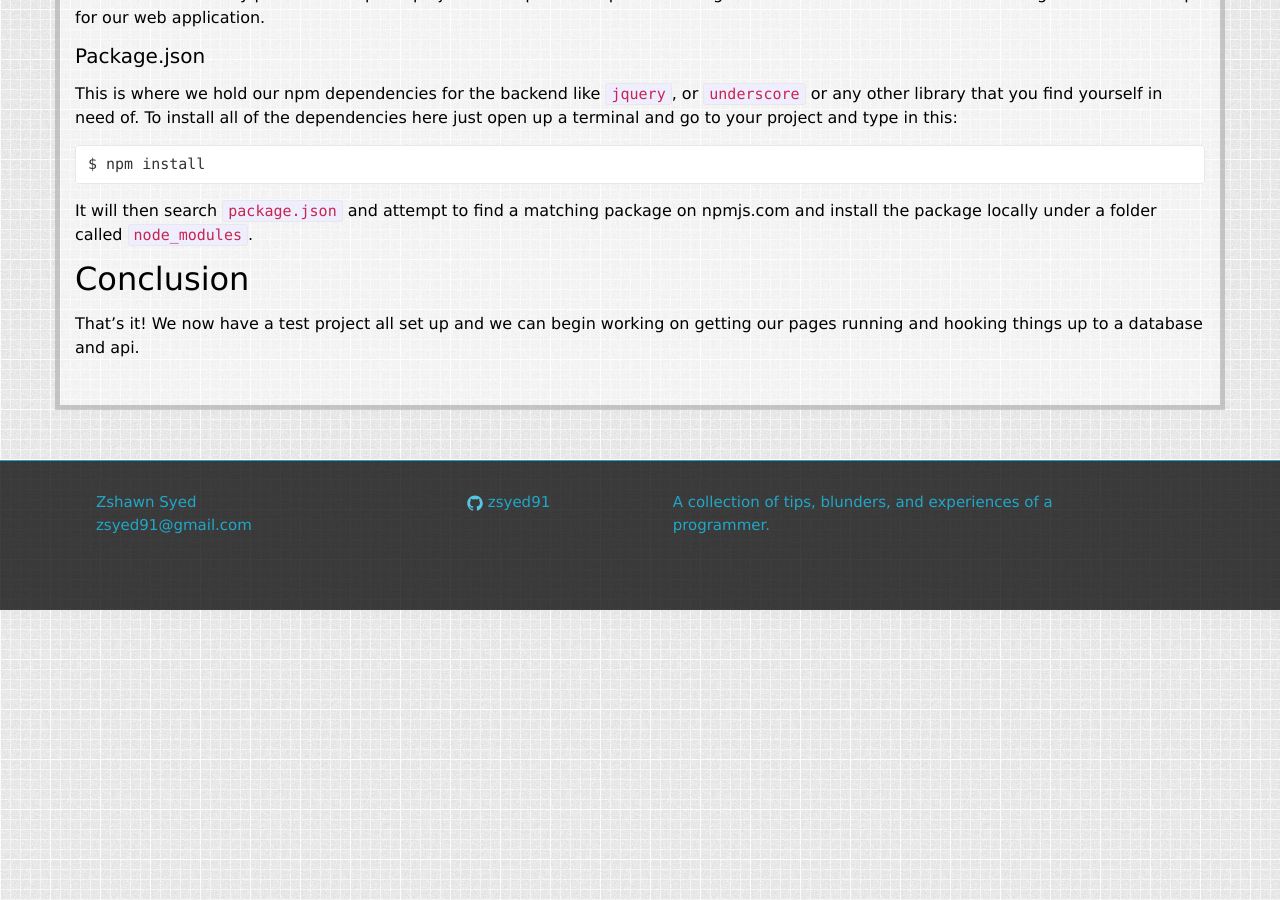
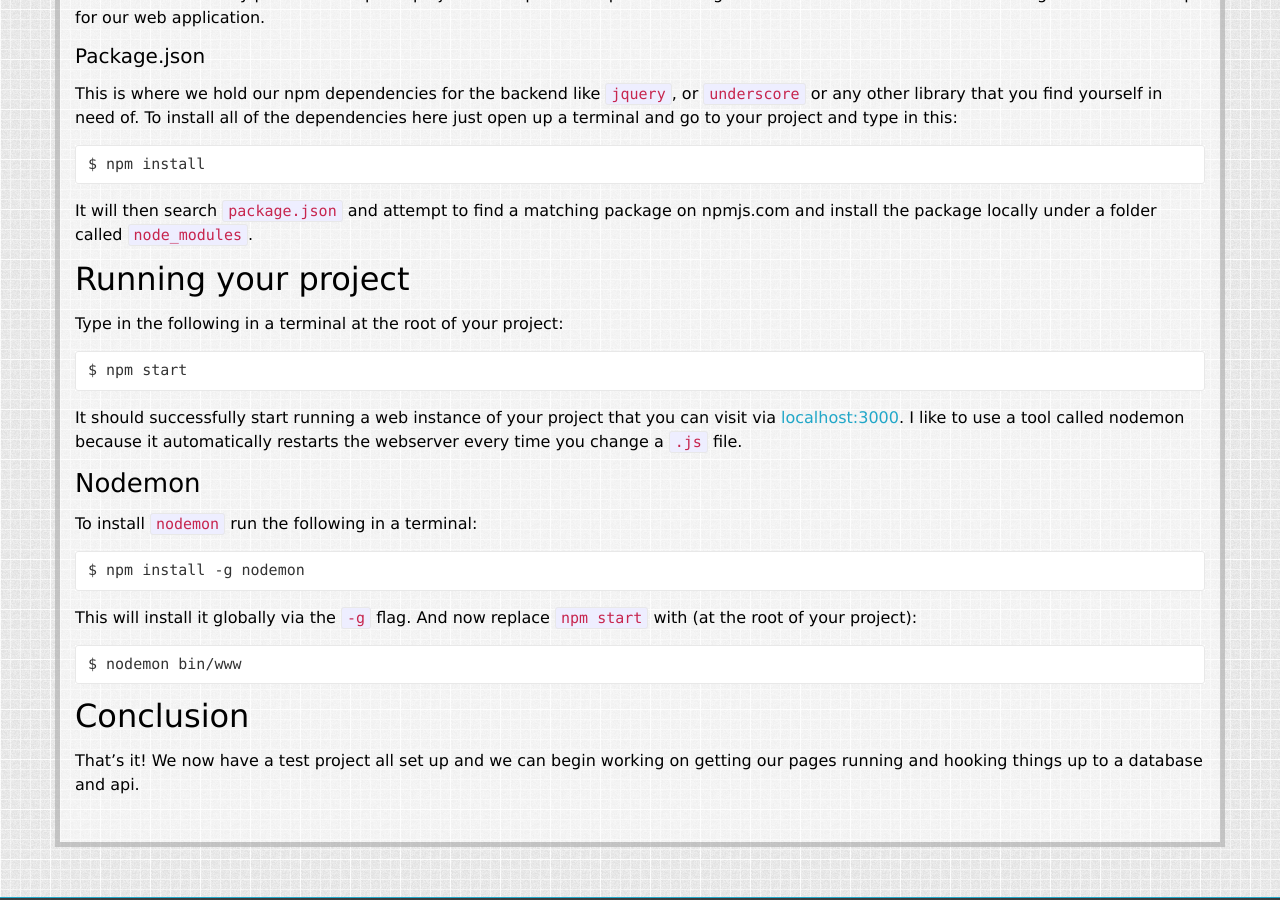
Before and after one commit to zsyed91/zsyed91.github.io, a Jekyll site: the page built from _posts/2015-4-28-starting-express-js.markdown, in a window 1280 px wide and 900 px high, scrolled down 1991 px. Built offline with Jekyll 4.4.1, drawn with Linux system fonts in a browser that asks for light colours.

Commit message:
Finish post and actually show how to run the project :)

```diff
--- a/_posts/2015-4-28-starting-express-js.markdown
+++ b/_posts/2015-4-28-starting-express-js.markdown
@@ -89,6 +89,23 @@ This is where we hold our npm dependencies for the backend like `jquery`, or `un
 It will then search `package.json` and attempt to find a matching package on npmjs.com and install the package locally under a folder called `node_modules`.
 
 
+## Running your project
+
+Type in the following in a terminal at the root of your project:
+
+    $ npm start
+
+It should successfully start running a web instance of your project that you can visit via [localhost:3000](localhost:3000). I like to use a tool called nodemon because it automatically restarts the webserver every time you change a `.js` file.
+
+### Nodemon
+To install `nodemon` run the following in a terminal:
+
+    $ npm install -g nodemon
+
+This will install it globally via the `-g` flag. And now replace `npm start` with (at the root of your project):
+
+    $ nodemon bin/www
+
 ## Conclusion
 
 That's it! We now have a test project all set up and we can begin working on getting our pages running and hooking things up to a database and api.
```
